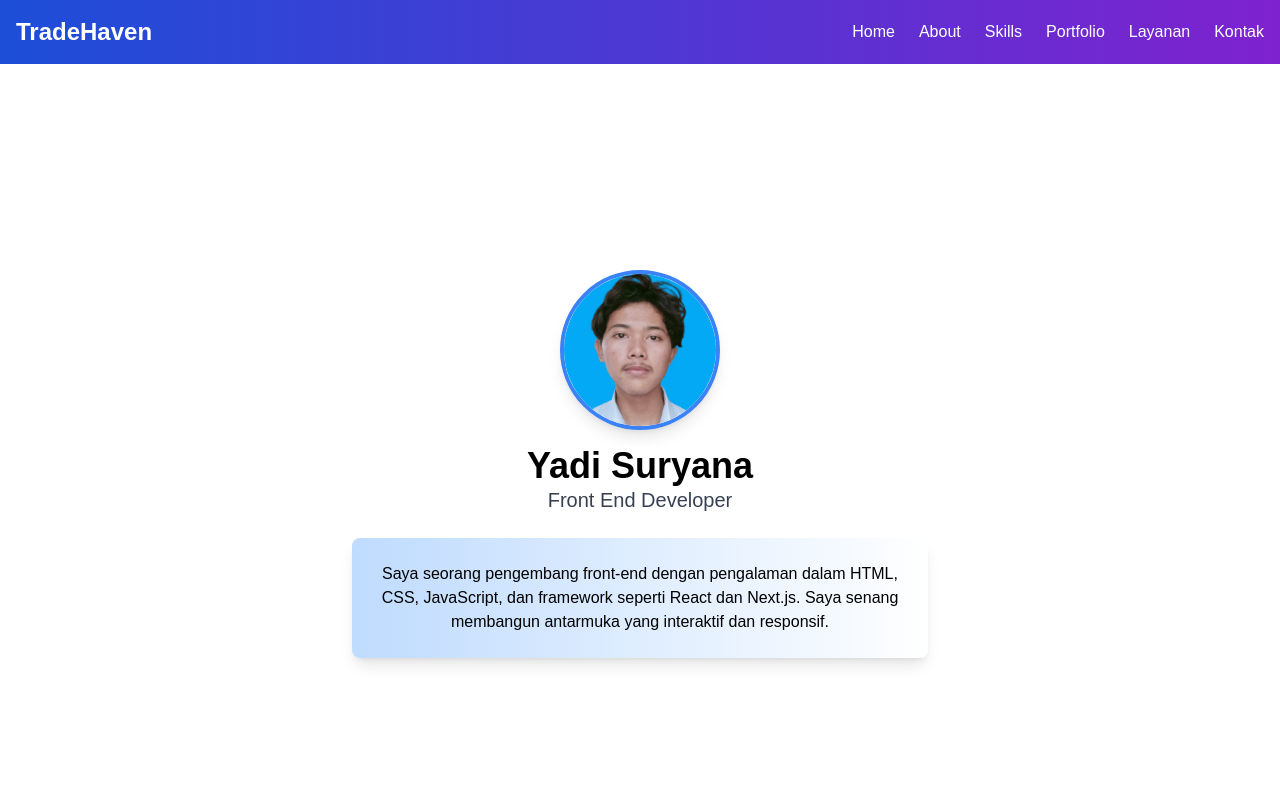
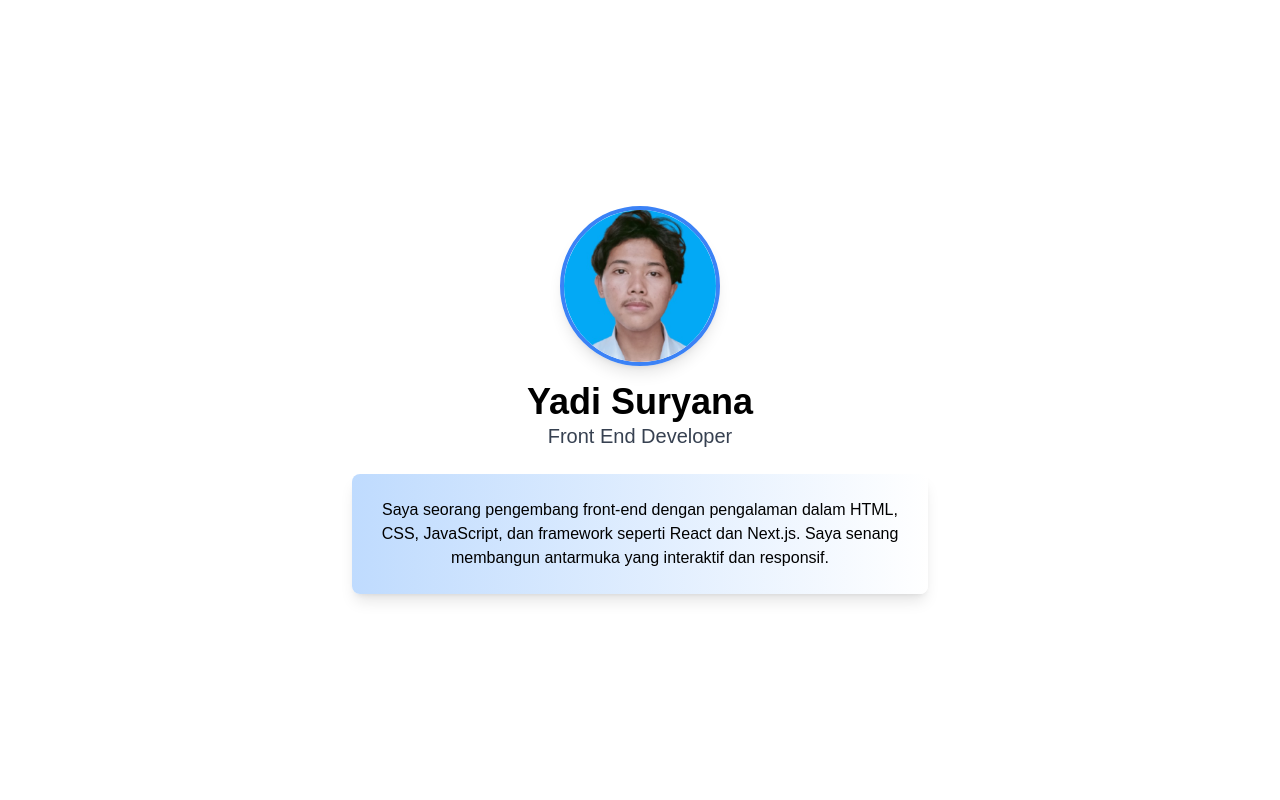
Before and after one commit to Yadisuryana/cvfrm, a Next.js app: page / in a window 1280 px wide. Shown: the top 800 px of the page. Built offline with nearby package versions, Linux system fonts and the light colour scheme.

Commit message:
Update Navbar.js

```diff
--- a/app/Navbar.js
+++ b/app/Navbar.js
@@ -1,65 +1,26 @@
 "use client";
 
-import { useState } from "react";
-import { Menu, X } from "lucide-react";
-import Link from "next/link";
+export default function Page() {
+  return (
+    <div className="min-h-screen bg-white flex items-center justify-center">
+      <main className="p-10 flex flex-col items-center text-center">
+        <img
+          src="/profile.jpg"
+          alt="Yadi Suryana"
+          className="w-40 h-40 object-cover rounded-full border-4 border-blue-500 shadow-lg mb-4"
+        />
 
-const Navbar = () => {
-  const [menuOpen, setMenuOpen] = useState(false);
+        <h1 className="text-4xl font-bold text-black">Yadi Suryana</h1>
+        <h2 className="text-xl text-gray-700">Front End Developer</h2>
 
-  return (
-    <nav className="bg-gradient-to-r from-blue-700 to-purple-700 text-white p-4 shadow-lg">
-      <div className="container mx-auto flex justify-between items-center">
-        {/* Logo */}
-        <div className="text-2xl font-bold">
-          <Link href="/" className="hover:text-blue-300 transition">
-            TradeHaven
-          </Link>
+        {/* Container untuk paragraf dengan background gradasi biru ke putih */}
+        <div className="mt-6 p-6 bg-gradient-to-r from-blue-200 to-white rounded-lg shadow-lg max-w-xl">
+          <p className="text-black">
+            Saya seorang pengembang front-end dengan pengalaman dalam HTML, CSS, JavaScript, dan framework seperti React dan Next.js.
+            Saya senang membangun antarmuka yang interaktif dan responsif.
+          </p>
         </div>
-
-        {/* Menu Desktop */}
-        <ul className="hidden md:flex space-x-6">
-          <li>
-            <Link href="/" className="hover:text-blue-300 transition">
-              Home
-            </Link>
-          </li>
-          {["about", "skills", "portfolio", "layanan", "kontak"].map((item) => (
-            <li key={item}>
-              <Link href={`/${item}`} className="hover:text-blue-300 transition">
-                {item.charAt(0).toUpperCase() + item.slice(1)}
-              </Link>
-            </li>
-          ))}
-        </ul>
-
-        {/* Toggle Button */}
-        <button onClick={() => setMenuOpen(!menuOpen)} className="md:hidden focus:outline-none">
-          {menuOpen ? <X size={28} /> : <Menu size={28} />}
-        </button>
-      </div>
-
-      {/* Menu Mobile */}
-      {menuOpen && (
-        <div className="md:hidden mt-4 bg-gradient-to-r from-blue-600 to-purple-600 p-4 rounded-lg shadow-lg">
-          <ul className="flex flex-col space-y-4">
-            <li>
-              <Link href="/" className="block p-2 hover:bg-blue-500 rounded-lg transition" onClick={() => setMenuOpen(false)}>
-                Home
-              </Link>
-            </li>
-            {["about", "skills", "portfolio", "layanan", "kontak"].map((item) => (
-              <li key={item}>
-                <Link href={`/${item}`} className="block p-2 hover:bg-blue-500 rounded-lg transition" onClick={() => setMenuOpen(false)}>
-                  {item.charAt(0).toUpperCase() + item.slice(1)}
-                </Link>
-              </li>
-            ))}
-          </ul>
-        </div>
-      )}
-    </nav>
+      </main>
+    </div>
   );
-};
-
-export default Navbar;
+}
```
